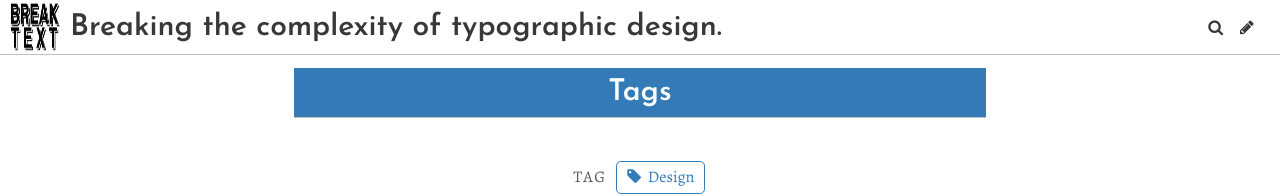
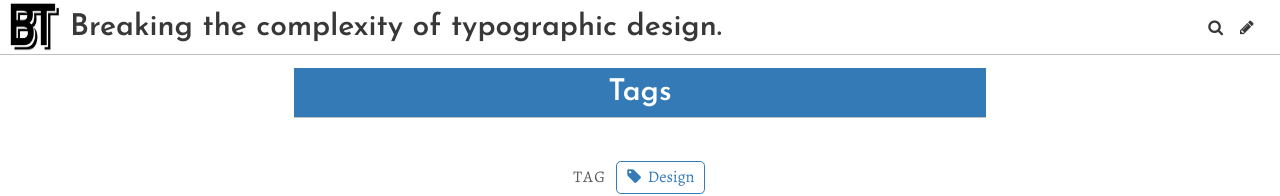
Before and after one commit to eyescroll/TypographyBlog, a Jekyll site: the page built from pages/tags.md, in a window 1280 px wide. Shown: the top 196 px of the page. Built offline with Jekyll 4.4.1, drawn with Linux system fonts in a browser that asks for light colours; some web fonts are replaced.

Commit message:
Update Settings “general”

```diff
--- a/_data/settings.yml
+++ b/_data/settings.yml
@@ -5,7 +5,7 @@ header_text: Differing types of letters from differing types of life.
 footer_text: Copyright 2020 Seb Ingham
 header_feature_image: ../uploads/hsjoe-yates-cc4stor2oc0-unsplash.png
 bannerheight: 20vmax
-logo: ../uploads/btlogofinal.jpg
+logo: ../uploads/btfaveicon.jpg
 favicon: ../uploads/btfaveicon.jpg
 gridlayout: false
 fixednavbar: true
```
